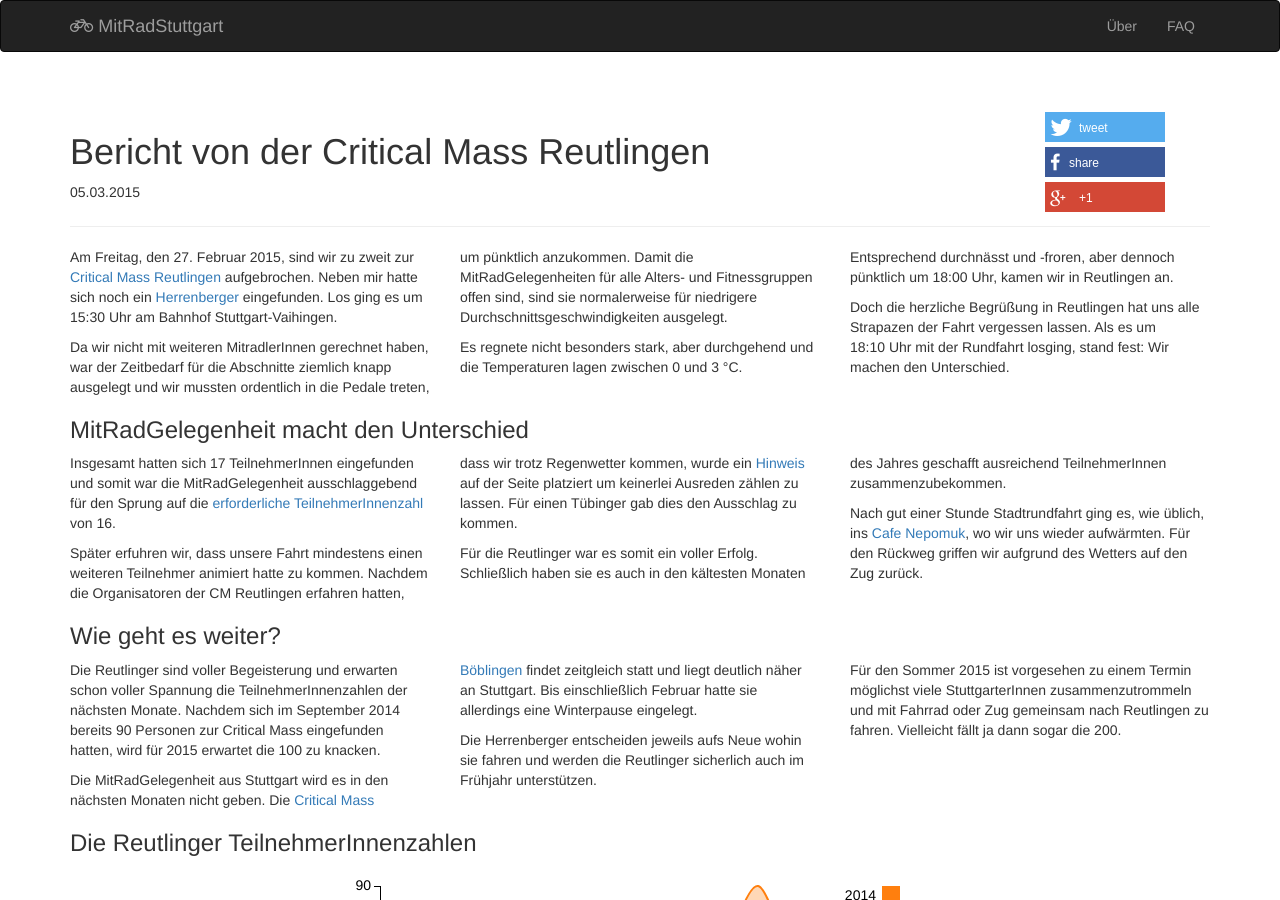
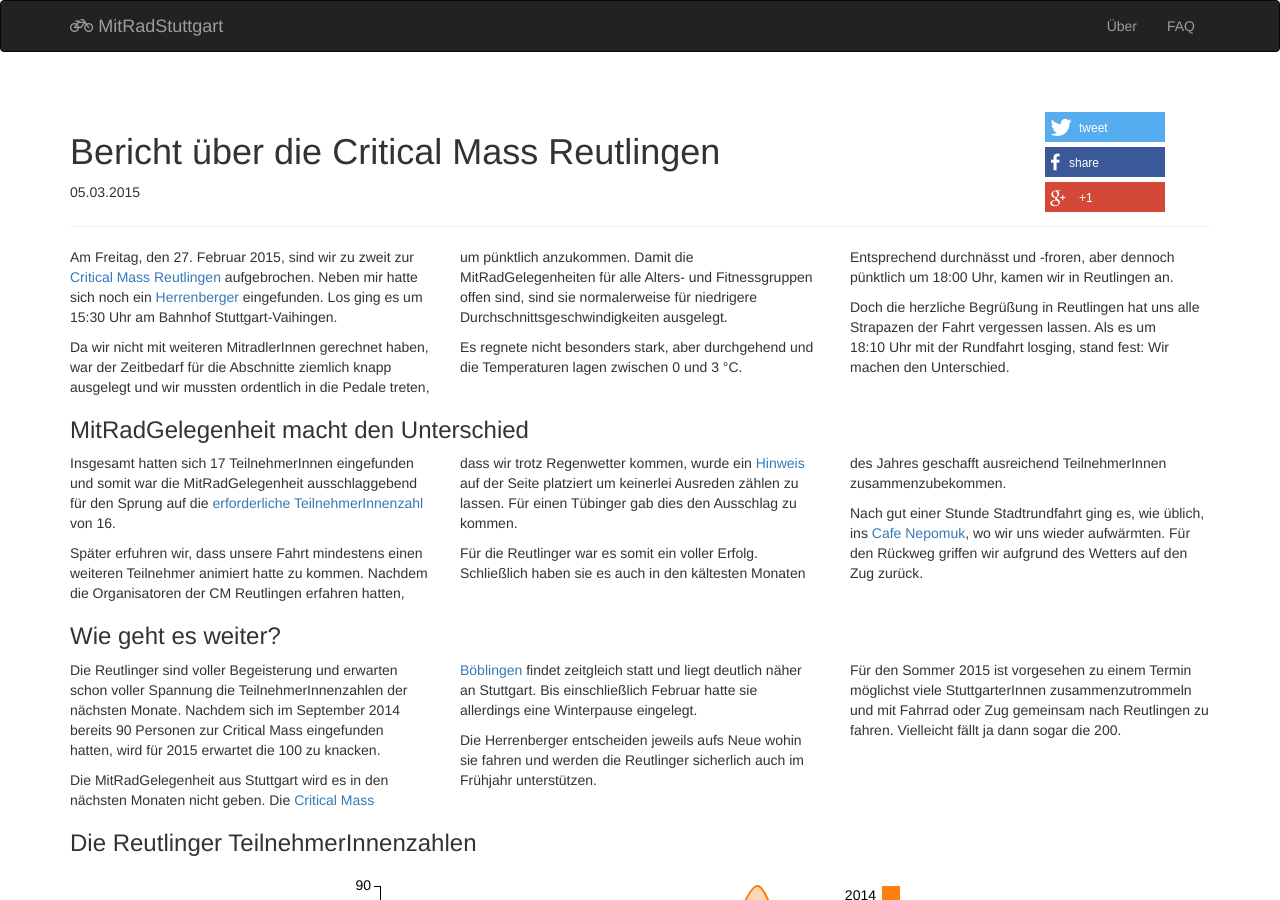
Before and after one commit to mitradstuttgart/mitradstuttgart.github.io, a Jekyll site: the page built from _posts/blog/2015-03-03-bericht-cm-reutlingen.markdown, in a window 1280 px wide and 900 px high. Built offline with Jekyll 4.4.1, drawn with Linux system fonts in a browser that asks for light colours; comment, search, counter and statistics services are not loaded.

Commit message:
Small adjustment

```diff
--- a/_posts/blog/2015-03-03-bericht-cm-reutlingen.markdown
+++ b/_posts/blog/2015-03-03-bericht-cm-reutlingen.markdown
@@ -1,6 +1,6 @@
 ---
 layout: post
-title:  "Bericht von der Critical Mass Reutlingen"
+title:  "Bericht über die Critical Mass Reutlingen"
 date:   2015-03-05 02:30:00
 categories: blog
 ---
--- a/_posts/blog/2015-03-07-bericht-cm-stuttgart.markdown
+++ b/_posts/blog/2015-03-07-bericht-cm-stuttgart.markdown
@@ -1,6 +1,6 @@
 ---
 layout: post
-title:  "Bericht von der Critical Mass Stuttgart"
+title:  "Bericht über die Critical Mass Stuttgart"
 date:   2015-03-07 23:51:00
 categories: blog
 ---
```
